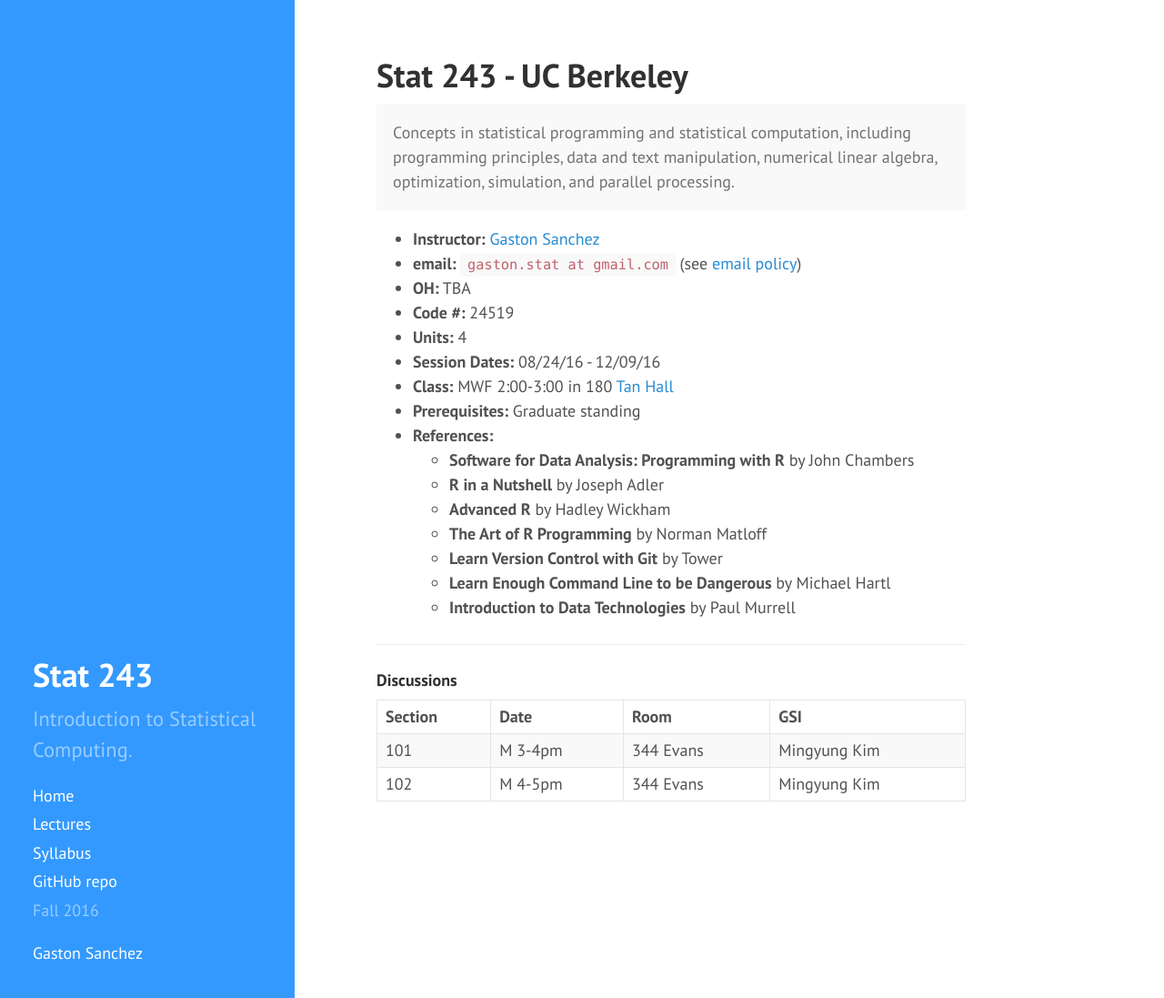
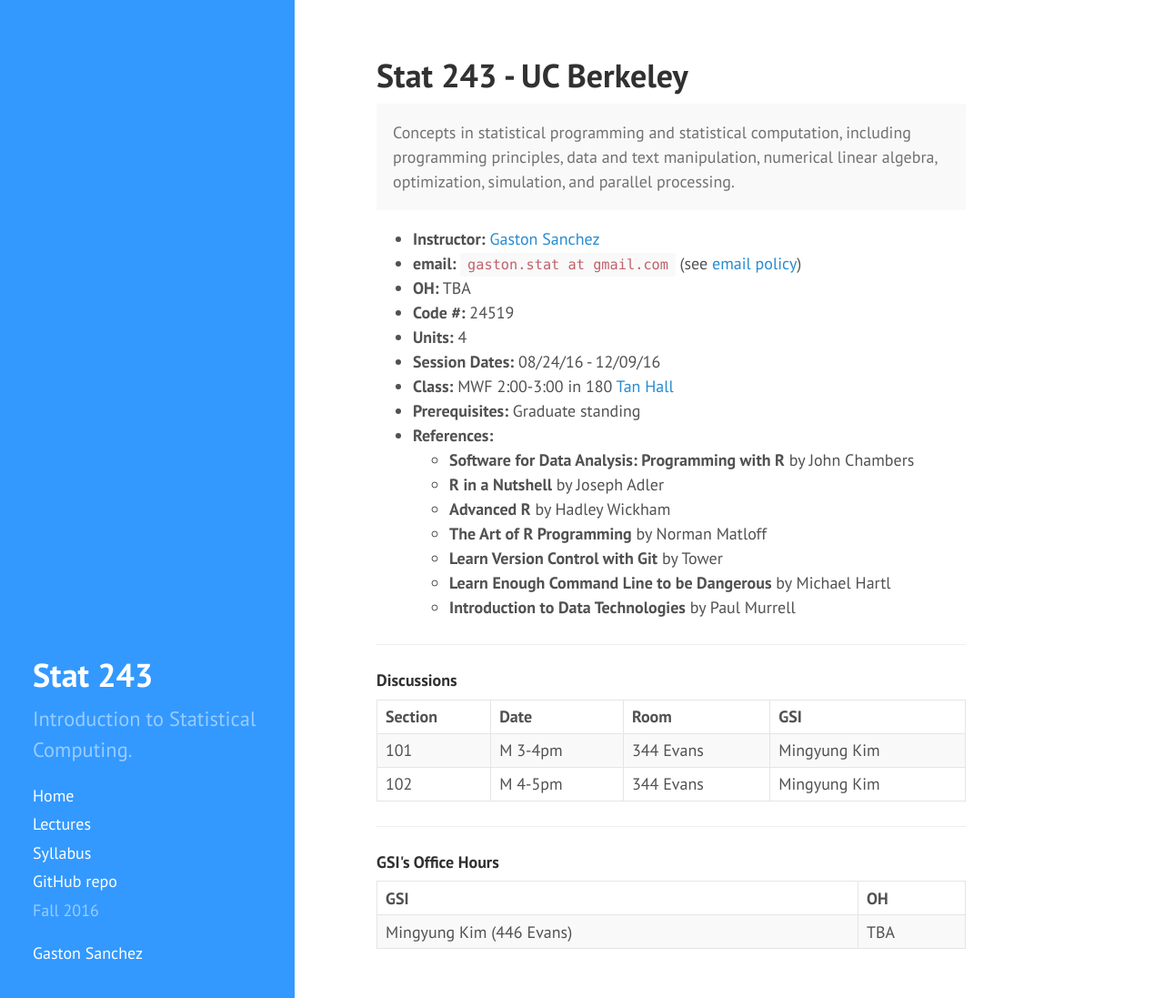
Before and after one commit to gastonstat/stat243-relic, a Jekyll site: the page built from index.html, in a window 1280 px wide and 1097 px high. Shown: the whole window at 91% size. Built offline with Jekyll 4.4.1, drawn with Linux system fonts in a browser that asks for light colours; nearby versions of some CDN libraries; the list of posts is cut into pages by our own code.

Commit message:
index: added fall 2016 GSI name

```diff
--- a/index.html
+++ b/index.html
@@ -61,3 +61,22 @@
     </tr>
   </tbody>
 </table>
+
+<hr>
+
+<h4>GSI's Office Hours</h4>
+
+<table>
+  <thead>
+    <tr>
+      <th align="left">GSI</th>
+      <th align="left">OH</th>
+    </tr>
+  </thead>
+  <tbody>
+    <tr>
+      <td>Mingyung Kim (446 Evans)</td>
+      <td>TBA</td>
+    </tr>
+  </tbody>
+</table>
```
